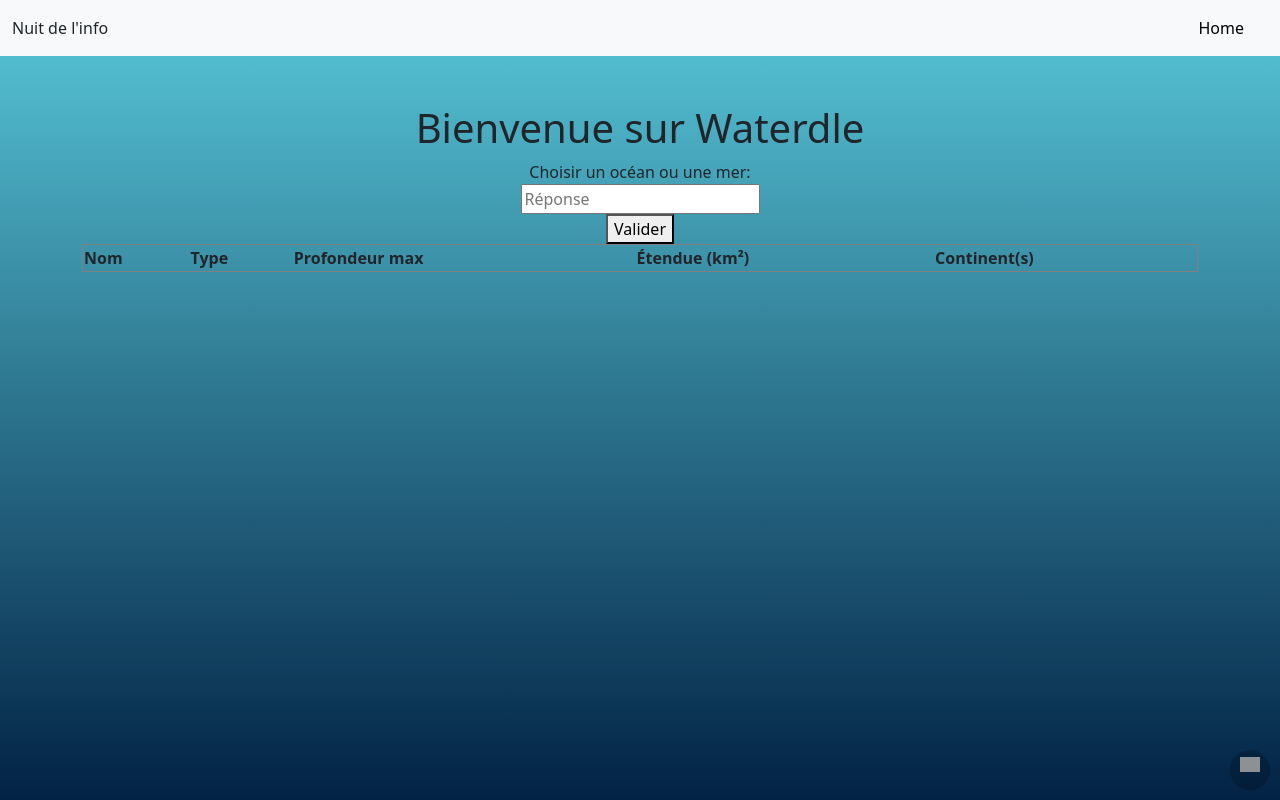
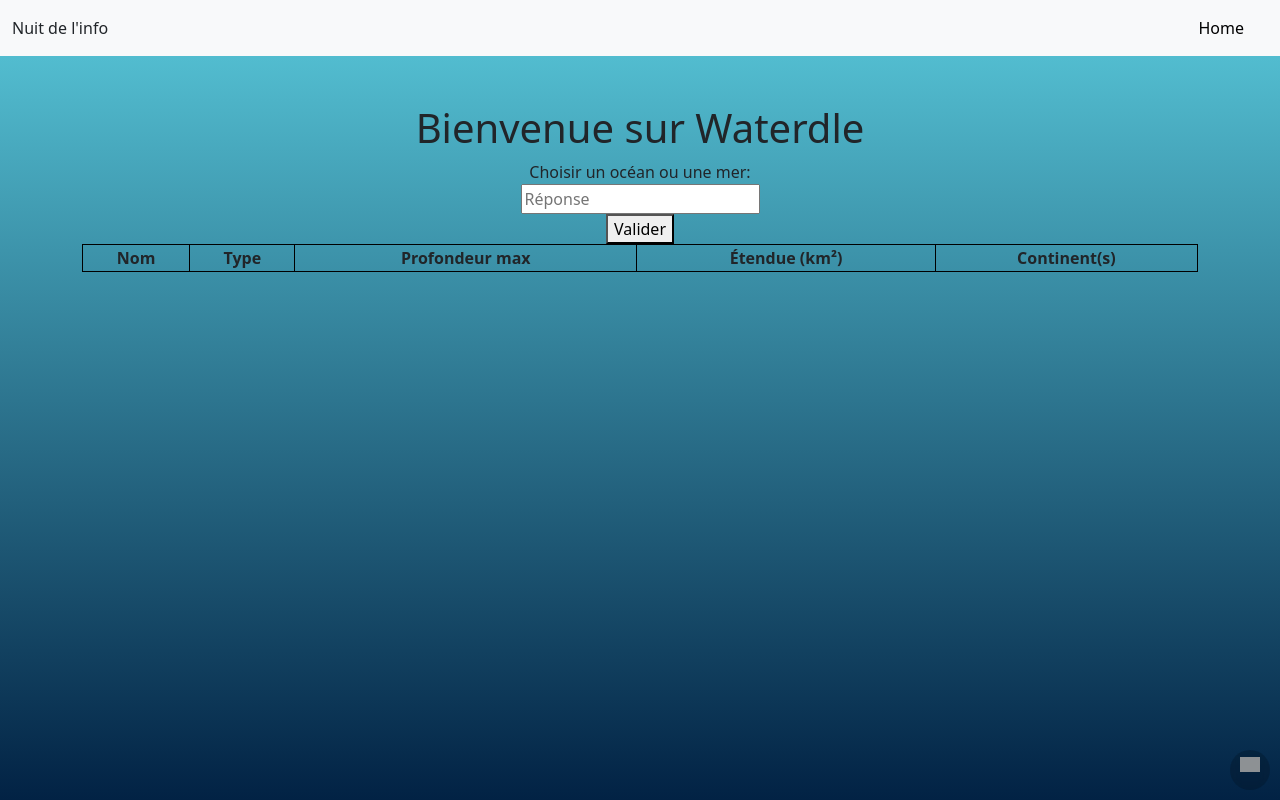
Before and after one commit to nuit-de-linfo-2024/front-end, an Angular app: page /home in a window 1280 px wide. Built offline with nearby package versions, Linux system fonts and the light colour scheme; grey boxes are pictures that could not be loaded.

Commit message:
best table

```diff
--- a/src/app/pages/home/captcha/captcha.component.html
+++ b/src/app/pages/home/captcha/captcha.component.html
@@ -11,7 +11,6 @@
     />
     <button (click)="VerifOcean()">Valider</button>
 
-    <!-- Datalist avec les suggestions filtrées -->
 
     <datalist id="oceans-and-seas">
       @for (ocean of filteredOceans; track ocean) {
@@ -20,9 +19,9 @@
 
     </datalist>
 
-    <!-- Affichage de l'océan ou mer choisi -->
+
     <table border="1" style="border-collapse: collapse; width: 100%;">
-      <thead>
+      <thead align="center">
       <tr>
         <th>Nom</th>
         <th>Type</th>
--- a/src/app/pages/home/captcha/captcha.component.scss
+++ b/src/app/pages/home/captcha/captcha.component.scss
@@ -0,0 +1,3 @@
+tr,th,td{
+    border: solid 1px black;
+}
```
